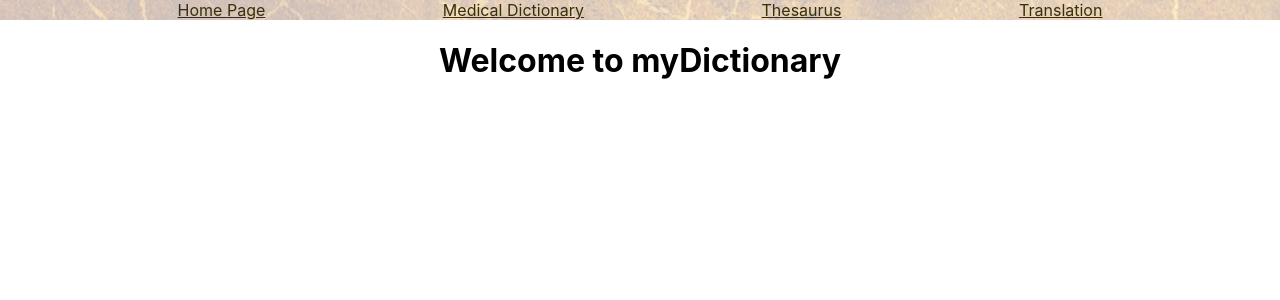
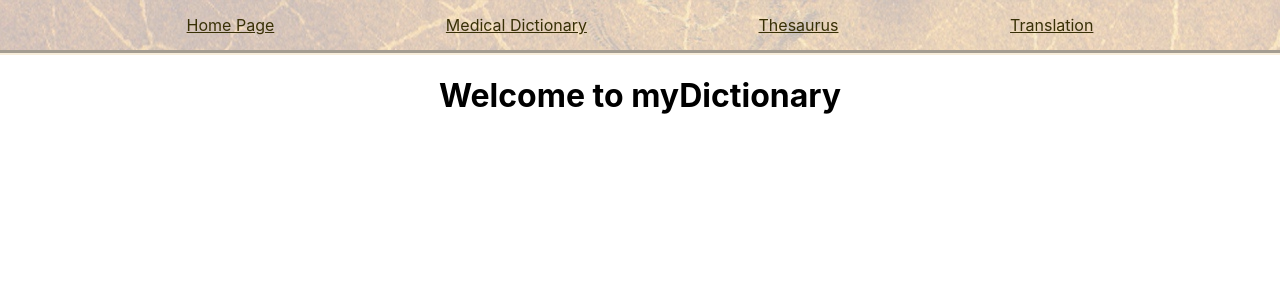
Before and after one commit to O-Sanni/myDictionary, a React (Create React App) app: page / in a window 1280 px wide. Shown: the top 300 px of the page. Built offline with nearby package versions, Linux system fonts and the light colour scheme.

Commit message:
working on .scss

```diff
--- a/src/components/MedicalDictionary.js
+++ b/src/components/MedicalDictionary.js
@@ -1,7 +1,7 @@
 import React from "react";
 import SearchForMedicalDictionary from "./SerachForMedicalDictionary"
 import "../styles/MedicalDictionary.scss"
-
+import "../styles/SharebleClasses.scss"
 
 
 const initialState=""; //create global variable with initial state empty wtring to using it over again in my code
--- a/src/styles/MainPageandNavigation.scss
+++ b/src/styles/MainPageandNavigation.scss
@@ -9,7 +9,8 @@
     flex-direction: row;
     justify-content: space-evenly;
     margin:0px ;
-    padding: 0px;
+    padding: 15px;
+    border-bottom: groove 5px rgb(248, 238, 219);
 }
 
 // used the following link for references https://stackoverflow.com/questions/46102586/change-default-color-of-link-from-blue-to-white answered by Chase DeAnda
--- a/src/styles/SharebleDictionaries.scss
+++ b/src/styles/SharebleClasses.scss
@@ -1 +1,5 @@
 // this .scss file will include styling for shared elements in MedicalDictionary and RegularDictionary
+
+.form-dictionaries{
+margin-top:35px;
+}
```
